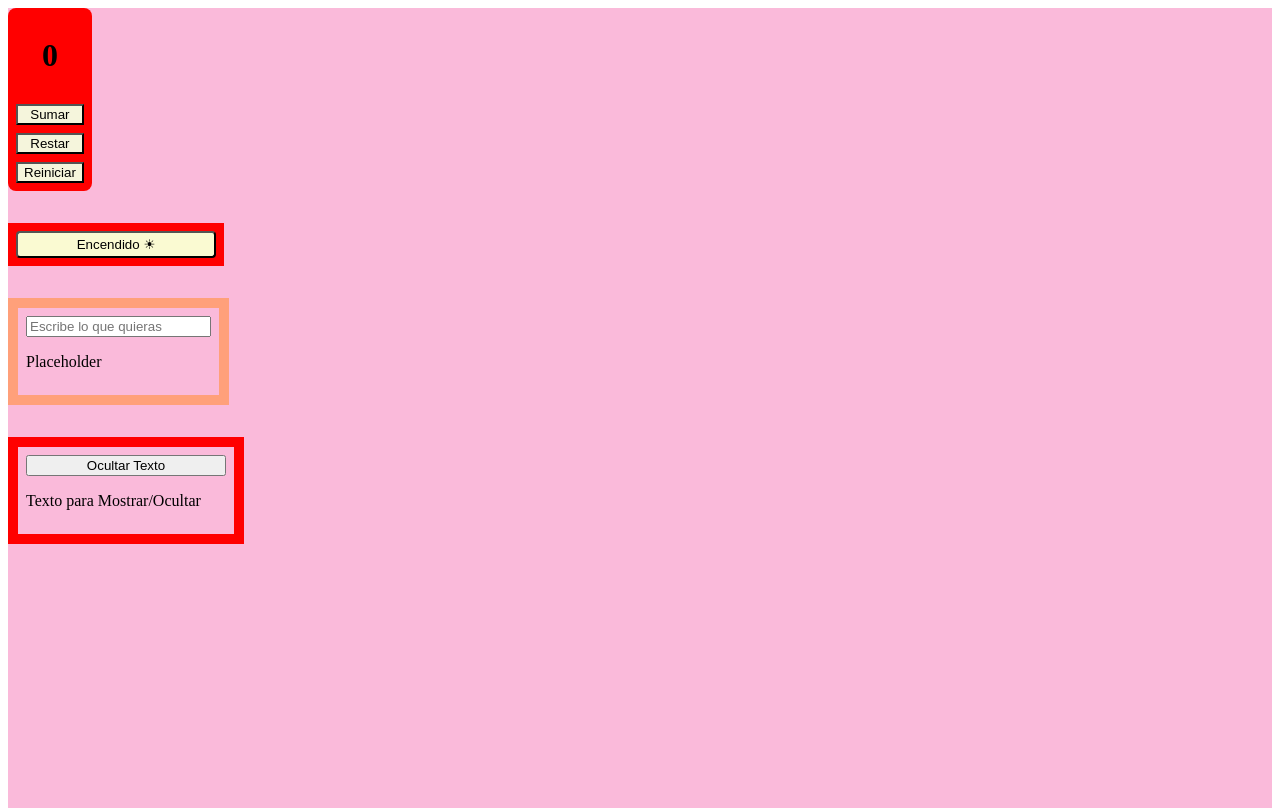
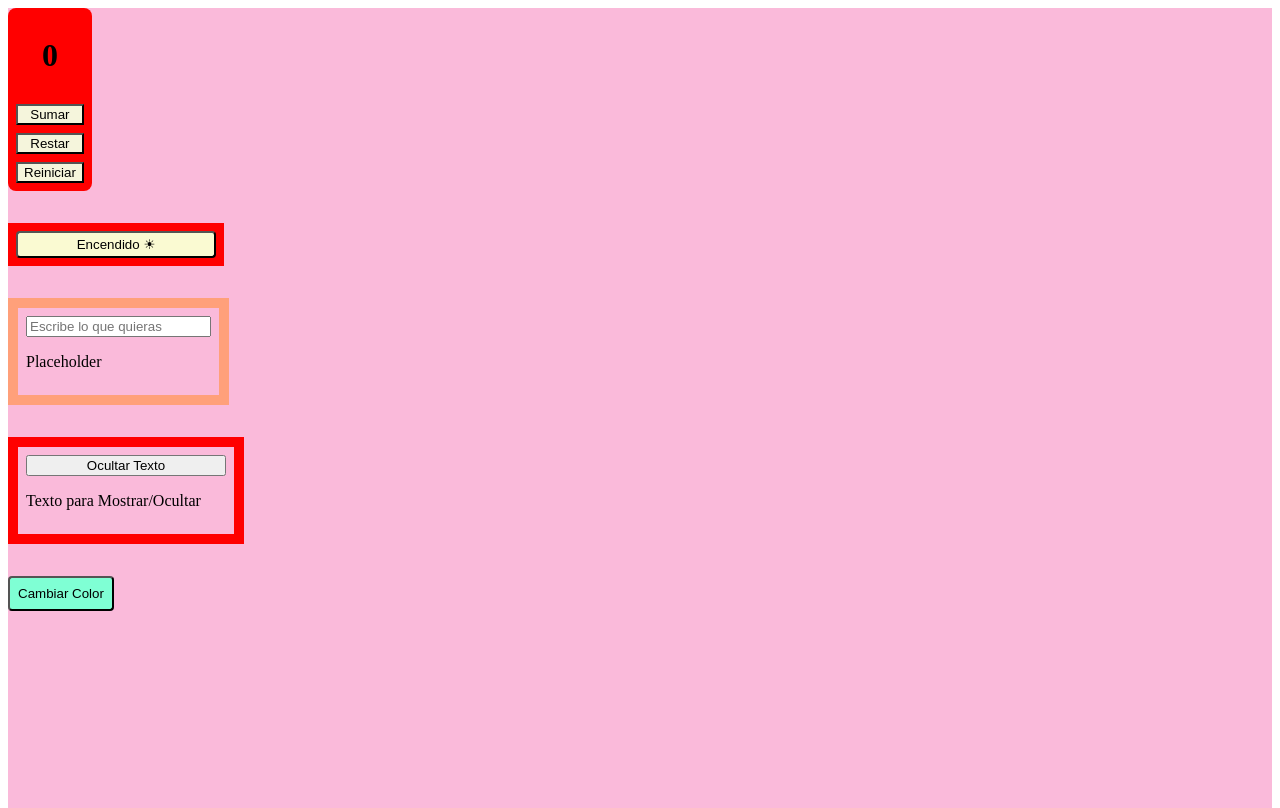
Before and after one commit to javier-ibanez-vizuete/react-usestate, a React (Vite) app: page / in a window 1280 px wide. Built offline with nearby package versions, Linux system fonts and the light colour scheme.

Commit message:
feat(app): add a changing color button to components

```diff
--- a/src/App.jsx
+++ b/src/App.jsx
@@ -3,6 +3,7 @@ import { SimpleCounter } from "./components/SimpleCounter/SimpleCounter";
 import { ToggleButton } from "./components/ToggleButton/ToggleButton";
 import { TextBox } from "./components/TextBoX/TextBox";
 import { ShowText } from "./components/ShowText/ShowText";
+import { ColoredBtn } from "./components/ColoredBtn/ColoredBtn";
 
 export const App = () => {
 	const [count, setCount] = useState(0);
@@ -13,6 +14,7 @@ export const App = () => {
 			<ToggleButton />
 			<TextBox />
 			<ShowText />
+			<ColoredBtn />
 		</>
 	);
 };
--- /dev/null
+++ b/src/components/ColoredBtn/ColoredBtn.css
@@ -0,0 +1,13 @@
+.colored-btn,
+.actived-colored-btn {
+	padding: 8px;
+	border-radius: 4px;
+}
+
+.colored-btn {
+	background-color: azure;
+}
+
+.actived-colored-btn {
+	background-color: aquamarine;
+}
--- /dev/null
+++ b/src/components/ColoredBtn/ColoredBtn.jsx
@@ -0,0 +1,15 @@
+import { useState } from "react";
+import "./ColoredBtn.css";
+
+export const ColoredBtn = () => {
+	const [activedBtn, setActivedBtn] = useState(true);
+	const handleBtnColor = () => setActivedBtn(!activedBtn);
+
+	return (
+		<>
+			<button className={activedBtn ? "actived-colored-btn" : "colored-btn"} onClick={handleBtnColor}>
+				Cambiar Color
+			</button>
+		</>
+	);
+};
```
